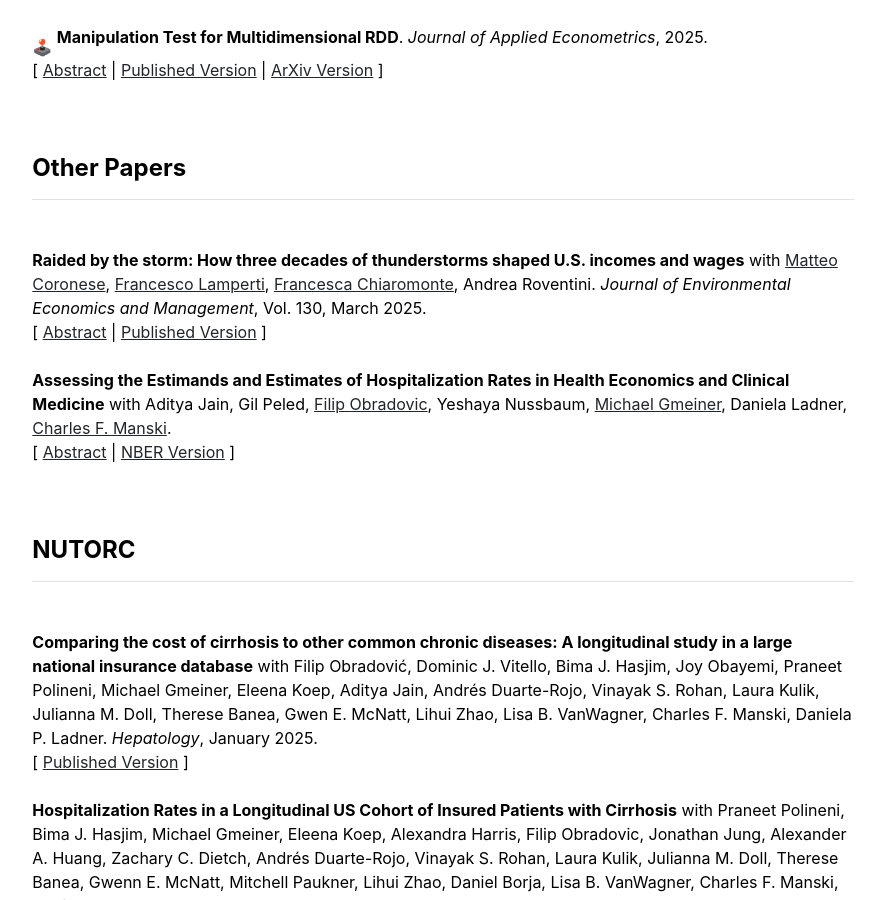
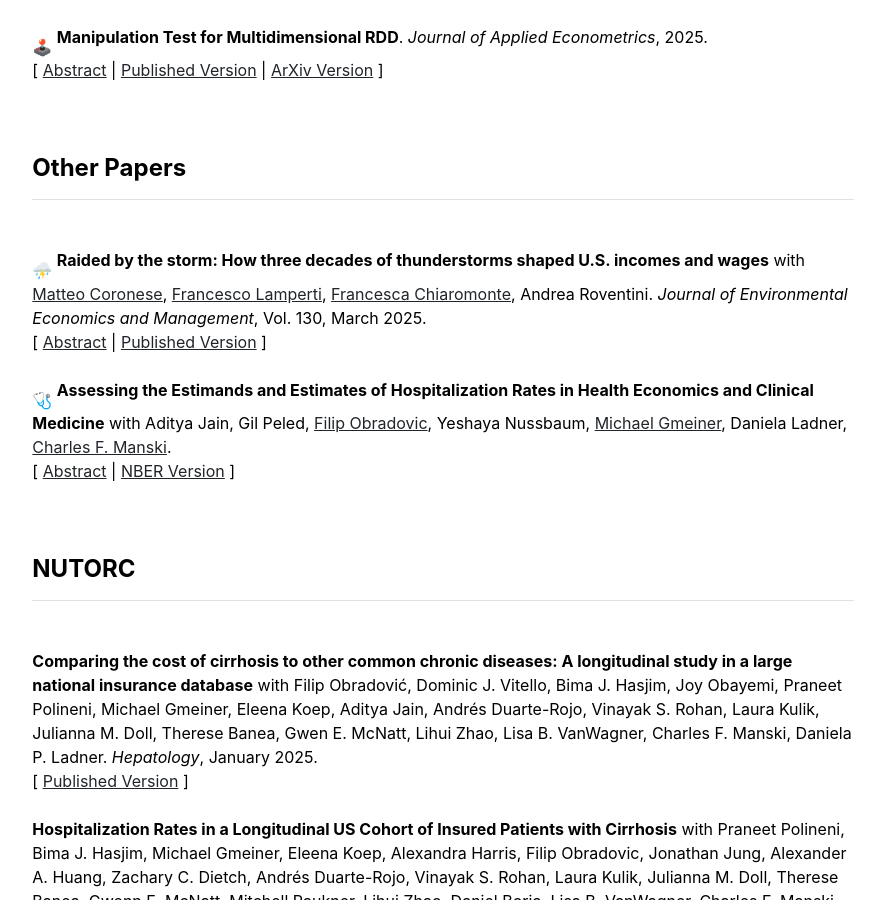
Before and after one commit to fedecrp/fedecrp.github.io, a Jekyll site: the page built from index.md, in a window 1280 px wide and 900 px high, scrolled down 967 px. Shown: the whole window, without its empty margins (197-1082 px from the left). Built offline with Jekyll 4.4.1, drawn with Linux system fonts in a browser that asks for light colours.

Commit message:
Update other_papers.html

```diff
--- a/_includes/other_papers.html
+++ b/_includes/other_papers.html
@@ -6,6 +6,7 @@
       <!-- Second paper -->
       <li class="mb-4">
         <div>
+          <span class="paper-icon" role="img" aria-label="chart">⛈️</span>
           <strong>Raided by the storm: How three decades of thunderstorms shaped U.S. incomes and wages</strong>
           with
           <a href="https://matteocoronese.eu/" target="_blank">Matteo Coronese</a>,
@@ -35,6 +36,7 @@
       <!-- Third working paper -->
       <li class="mb-4">
         <div>
+          <span class="paper-icon" role="img" aria-label="chart">🩺</span>
           <strong>Assessing the Estimands and Estimates of Hospitalization Rates in Health Economics and Clinical Medicine</strong>
           with Aditya Jain, Gil Peled,
           <a href="https://filipobradovic.com/" target="_blank">Filip Obradovic</a>, Yeshaya Nussbaum,
```
